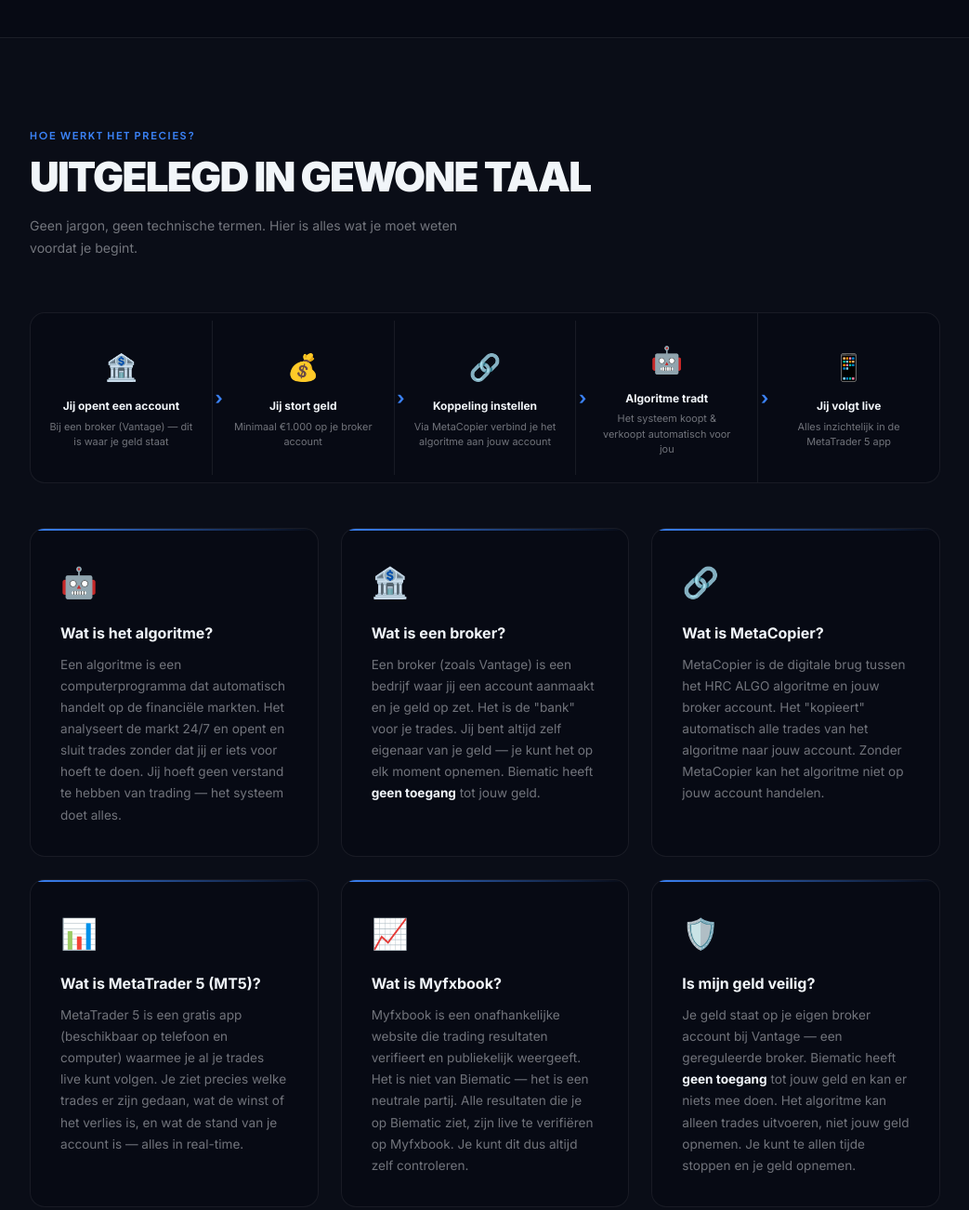
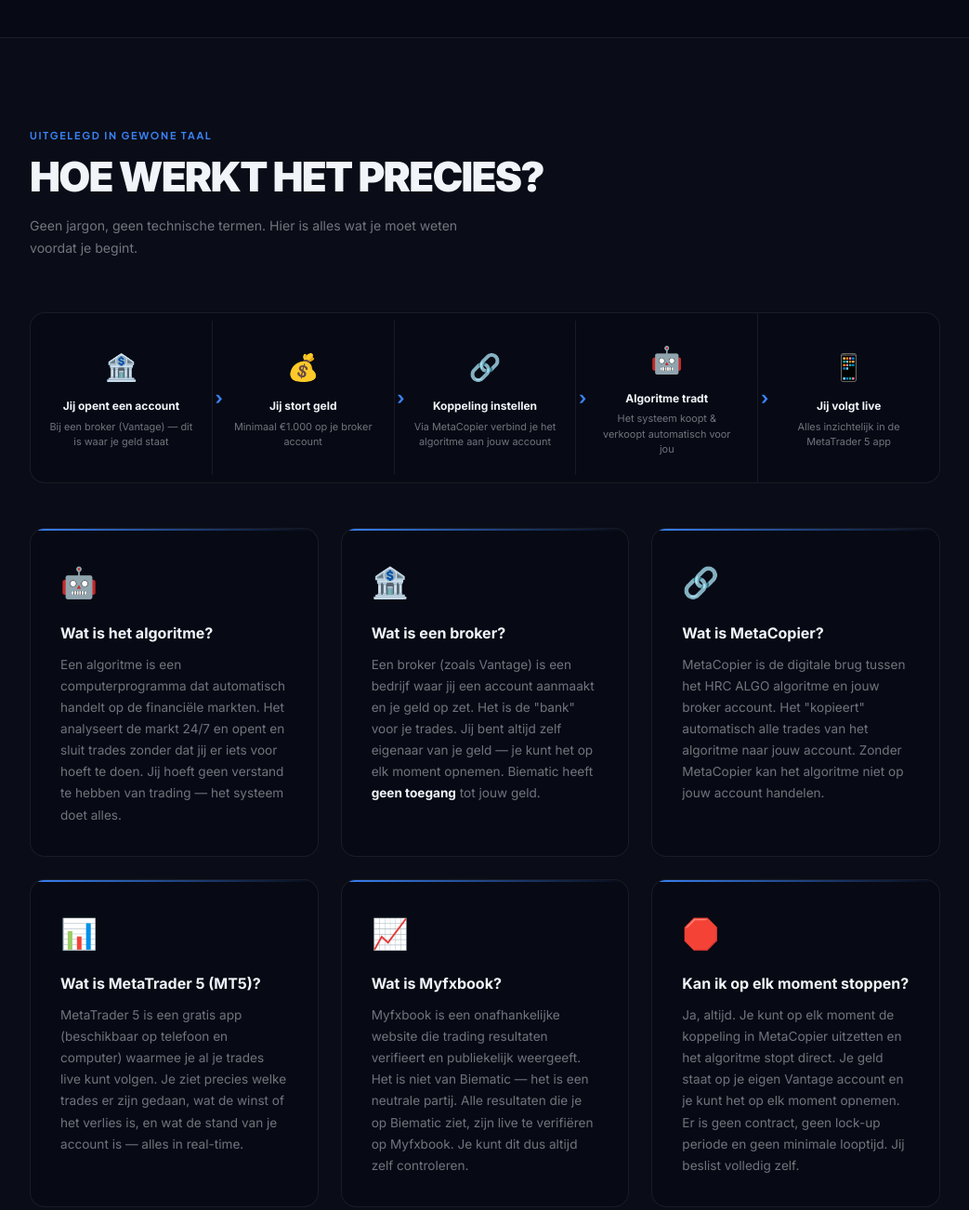
Before and after one commit to biematic/biematic-website, a plain HTML site: page index.html in a window 1280 px wide. Shown: the part 1880-3182 px from the top of the page at 93% size, without its empty margins (118-1161 px from the left). Drawn offline with nearby package versions, Linux system fonts and the light colour scheme; no server answers.

Commit message:
Swap eyebrow/h2 uitleg section, update veilig card

```diff
--- a/index.html
+++ b/index.html
@@ -917,8 +917,8 @@
   <!-- SIMPELE UITLEG -->
   <section id="uitleg">
     <div class="container">
-      <div class="eyebrow">Hoe werkt het precies?</div>
-      <h2>Uitgelegd in gewone taal</h2>
+      <div class="eyebrow">Uitgelegd in gewone taal</div>
+      <h2>Hoe werkt het precies?</h2>
       <p class="sec-desc">Geen jargon, geen technische termen. Hier is alles wat je moet weten voordat je begint.</p>
 
       <!-- Simpele flow -->
@@ -981,9 +981,9 @@
           <p>Myfxbook is een onafhankelijke website die trading resultaten verifieert en publiekelijk weergeeft. Het is niet van Biematic — het is een neutrale partij. Alle resultaten die je op Biematic ziet, zijn live te verifiëren op Myfxbook. Je kunt dit dus altijd zelf controleren.</p>
         </div>
         <div class="uitleg-card">
-          <span class="uitleg-icon">🛡️</span>
-          <h3>Is mijn geld veilig?</h3>
-          <p>Je geld staat op je eigen broker account bij Vantage — een gereguleerde broker. Biematic heeft <strong style="color:var(--text);">geen toegang</strong> tot jouw geld en kan er niets mee doen. Het algoritme kan alleen trades uitvoeren, niet jouw geld opnemen. Je kunt te allen tijde stoppen en je geld opnemen.</p>
+          <span class="uitleg-icon">🛑</span>
+          <h3>Kan ik op elk moment stoppen?</h3>
+          <p>Ja, altijd. Je kunt op elk moment de koppeling in MetaCopier uitzetten en het algoritme stopt direct. Je geld staat op je eigen Vantage account en je kunt het op elk moment opnemen. Er is geen contract, geen lock-up periode en geen minimale looptijd. Jij beslist volledig zelf.</p>
         </div>
       </div>
     </div>
```
